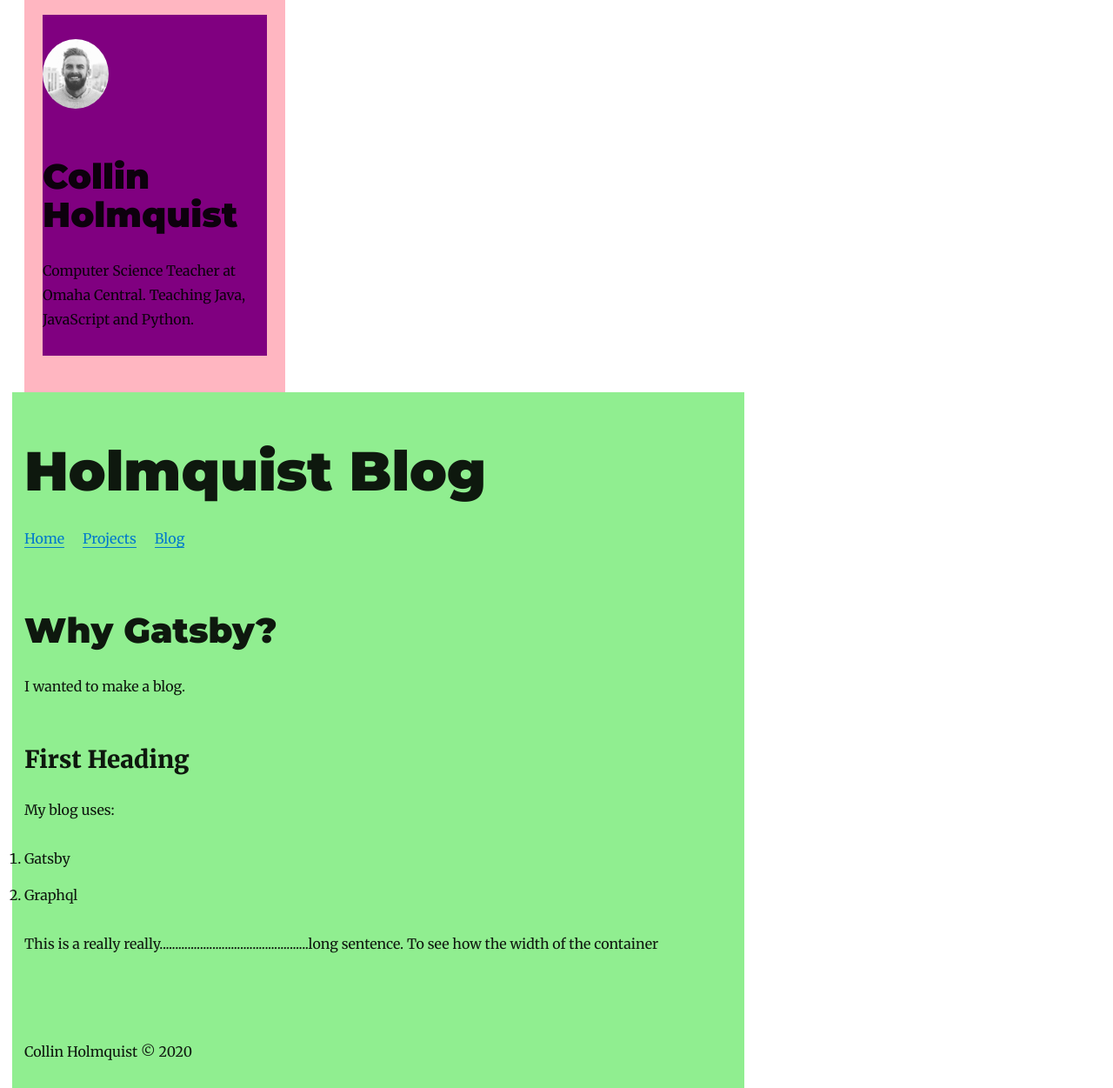
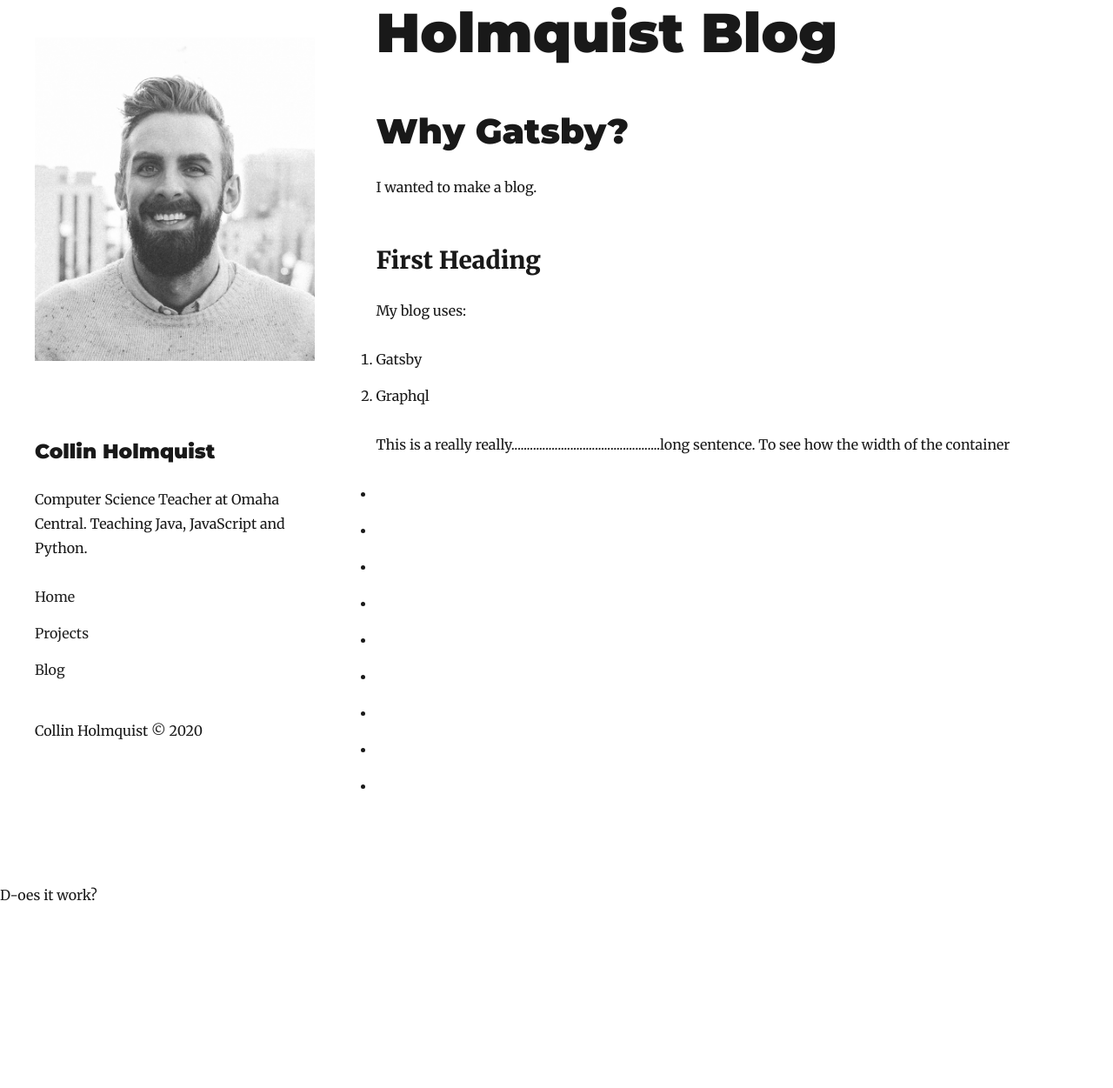
Before and after one commit to collinholmquist/collinholmquist_oldblog, a Gatsby site: page /blog/gatsby in a window 1280 px wide. Shown: the part 53-1304 px from the top of the page at 87% size. After the commit the page ends 1124 px from the top, so only its background shows below. Built offline with nearby package versions, Linux system fonts and the light colour scheme; Gatsby itself is replaced by a stand-in of ours; some packages are replaced by stand-ins of ours; a web font is replaced by a local one.

Commit message:
more styling

```diff
--- a/src/components/Header.js
+++ b/src/components/Header.js
@@ -1,5 +1,5 @@
 import React from 'react'
-import { Link, graphql ,useStaticQuery} from 'gatsby'
+import { graphql ,useStaticQuery} from 'gatsby'
 import {  scale} from "../utils/typography"
 
 const Header = ()=> {
@@ -28,36 +28,7 @@ const Header = ()=> {
                 >
                     {data.site.siteMetadata.title}
                 </h1>
-                <nav>
-                    <ul style = {{
-                        display: `flex`,
-                        listStyleType: `none`,
 
-                        }}>
-                        <li style = {{ marginRight: `1.3rem`}}>
-                            <Link
-                                  to="/">
-                                Home
-                            </Link>
-                        </li>
-                        <li
-                        style = {{ marginRight: `1.3rem`}}>
-                            <Link
-                                  to="/projects">
-                                Projects
-                            </Link>
-                        </li>
-                        <li
-                        style = {{marginRight: `1.3rem`}}>
-                            <Link
-                                  to="/blog"
-                                  >
-                                Blog
-                            </Link>
-                        </li>
-
-                    </ul>
-                </nav>
             </header>
         </div>
     )
--- a/src/components/Layout.js
+++ b/src/components/Layout.js
@@ -1,42 +1,22 @@
 import React from 'react'
 import Header from './Header'
-import Footer from './Footer'
 import layoutStyles from './layout.module.scss'
-import { rhythm} from '../utils/typography'
 import Sidebar from './Sidebar'
 
 const Layout = (props) =>{
     return (
         <div className = {layoutStyles.outerContainer}>
-            <div className = {layoutStyles.sidebar}
-                 style = {{
 
-                     marginLeft:  rhythm(1),
-                     marginRight: rhythm(0.5),
-                     //maxWidth: rhythm(12),
-                     padding: `${rhythm(1.5)} ${rhythm(3 / 4)}`
-                 }}>
+            <div className = {layoutStyles.sidebar}>
                 <Sidebar />
-            </div>
-
-            <div
-                className = {layoutStyles.container}
-                    style = {{
-
-                    marginLeft: rhythm(0.5),
-                    marginRight: `auto`,
-                    //maxWidth: rhythm(23),
-                    padding: `${rhythm(0)} ${rhythm(.5)}`,
-                }}
-                >
+             </div>
 
 
+            <div className = {layoutStyles.mainContainer}>
                 <div className = {layoutStyles.content}>
                     <Header />
                     {props.children}
                 </div>
-
-                <Footer />
             </div>
         </div>
     )
--- /dev/null
+++ b/src/components/Nav.js
@@ -0,0 +1,44 @@
+import React from 'react'
+import { Link } from 'gatsby'
+
+const Nav = () => {
+
+    return (
+
+        <div>
+            <nav>
+                    <ul style = {{
+                        display: `flex`,
+                        flexDirection: `column`,
+                        listStyleType: `none`,
+
+                        }}>
+                        <li style = {{ marginRight: `1.3rem`}}>
+                            <Link
+                                  to="/">
+                                Home
+                            </Link>
+                        </li>
+                        <li
+                        style = {{ marginRight: `1.3rem`}}>
+                            <Link
+                                  to="/projects">
+                                Projects
+                            </Link>
+                        </li>
+                        <li
+                        style = {{marginRight: `1.3rem`}}>
+                            <Link
+                                  to="/blog"
+                                  >
+                                Blog
+                            </Link>
+                        </li>
+
+                    </ul>
+                </nav>
+        </div>
+    )
+}
+
+export default Nav
--- a/src/components/Sidebar.js
+++ b/src/components/Sidebar.js
@@ -1,35 +1,28 @@
 import React from 'react'
 import ProfilePic from '../assets/Headshot.jpg'
-import { rhythm } from '../utils/typography'
+import sidebarStyles from './sidebar.module.scss'
+import Nav from './Nav'
+import Footer from './Footer'
 
 const Sidebar = ()=> {
 
     return (
-        <div style = {{
-            display: 'flex',
-            flexDirection: 'column',
-            backgroundColor: `purple`,
-            marginTop: rhythm(1),
-            paddingTop: rhythm(1)
-        }}>
+        <div className = {sidebarStyles.container}>
 
             <img src ={ProfilePic}
                  alt = 'Collin Holmquist'
-                 style = {{
-                     height: '5rem',
-                     width: '4.75rem',
-                     borderRadius: '50%',
-                     marginBottom: 0,
-                     marginRight: 10
+                 className = {sidebarStyles.profilePic} />
 
-                 }} />
+            <h3>Collin Holmquist</h3>
 
-            <h1>Collin Holmquist</h1>
 
             <p>
                 Computer Science Teacher at Omaha Central. Teaching Java, JavaScript and Python.
             </p>
 
+            <Nav />
+
+            <Footer />
 
         </div>
     )
--- a/src/components/layout.module.scss
+++ b/src/components/layout.module.scss
@@ -1,13 +1,14 @@
 
-.container {
+.main-container {
 
-    background-color: lightgreen;
+    //background-color: lightgreen;
     display: flex;
     flex-direction: column;
     min-height: 100vh; //container height set to screen height
     max-width: calc(66.6% - .625rem);
-    margin-left: auto;
-    margin-right: auto;
+    padding-left: 2.5rem;
+    padding-right: 2.5rem;
+    margin-right: 0;
 
 }
 
@@ -17,13 +18,18 @@
 
 .outer-container {
 
-    display: flex;
-    flex-direction: row;
-    margin: auto;
+    display: block;
+    box-sizing: content-box;
+    //flex-direction: row;
+    margin-left: auto;
+    margin-right: auto;
+    max-width: 66.6rem;
 }
 
 .sidebar {
 
-    background-color: lightpink;
-    max-width:  calc(25% - 1.25rem);
+    //background-color: lightpink;
+    max-width:  calc(33% - 1.25rem);
+    float: left;
+    margin-right: 1.875rem;
 }
--- /dev/null
+++ b/src/components/sidebar.module.scss
@@ -0,0 +1,12 @@
+.container {
+    //background-color: purple;
+    padding: 2.5rem;
+}
+
+.profile-pic {
+    height: 8rem;
+    width: 8rem;
+    border-radius: 50%;
+    margin-bottom: 0;
+    margin-right: 10;
+}
--- a/src/posts/gatsby.md
+++ b/src/posts/gatsby.md
@@ -13,3 +13,18 @@ My blog uses:
 2. Graphql
 
 This is a really really................................................long sentence.  To see how the width of the container
+
+
+-
+-
+-
+-
+-
+-
+-
+-
+-
+-
+-
+-
+D-oes it work?
--- a/src/utils/typography.js
+++ b/src/utils/typography.js
@@ -1,5 +1,17 @@
 import Typography from "typography"
 import wordpress2016 from "typography-theme-wordpress-2016"
+
+wordpress2016.overrideThemeStyles = () => ({
+
+    'a' : {
+        textDecoration: `none`,
+        color: '#222',
+        boxShadow: `none`
+    },
+    'h3' : {
+        fontFamily: 'Montserrat'
+    }
+})
 
 const typography = new Typography(wordpress2016)
 
```
